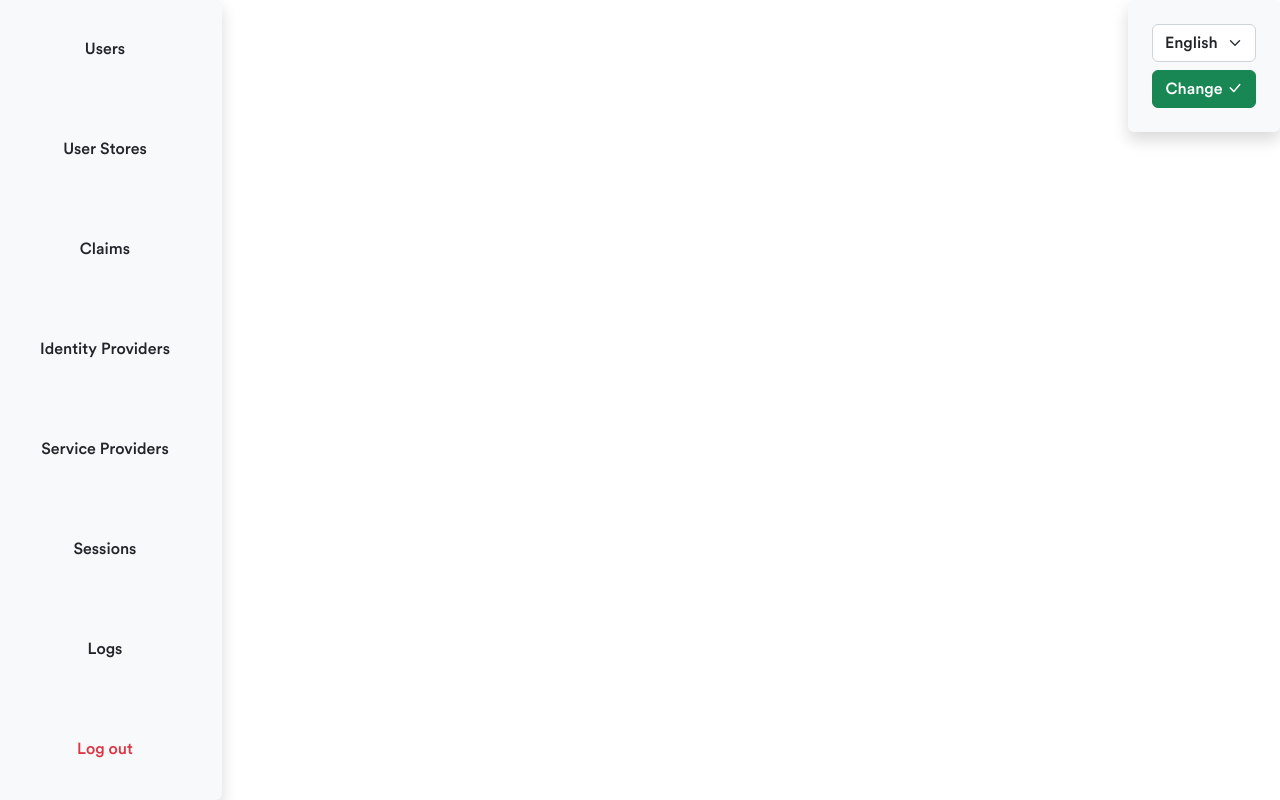
After one commit to bourbour619/auth0n, a Django app: page /dashboard/ in a window 1280 px wide. The commit adds this page. Run offline with Django 4.2, Linux system fonts and the light colour scheme; some libraries are stand-ins or nearby versions.

Commit message:
language translation way changed

```diff
--- a/account/templates/account/profile.html
+++ b/account/templates/account/profile.html
@@ -55,7 +55,7 @@
       $(".nav a").each(function(){
         $(this).on("mouseenter", function(){
               v = $.trim($(this).text())
-              if(v == 'خروج'){
+              if(v == "{% translate "Log out" %}"){
                 $(this).addClass("text-bg-danger")
                 $(this).removeClass("link-danger")
               } else {
@@ -67,7 +67,7 @@
         $(this).on("mouseleave", function(){
             v = $.trim($(this).text())
             if(!$(this).hasClass('active')){
-              if(v == 'خروج'){
+              if(v == "{% translate "Log out" %}"){
                 $(this).removeClass("text-bg-danger")
                 $(this).addClass("link-danger")
               } else {
--- a/auth0n/settings.py
+++ b/auth0n/settings.py
@@ -41,7 +41,8 @@ INSTALLED_APPS = [
     'django.forms',
     'widget_tweaks',
     'core',
-    'account'
+    'account',
+    'dashboard'
 ]
 
 MIDDLEWARE = [
--- a/auth0n/urls.py
+++ b/auth0n/urls.py
@@ -24,5 +24,10 @@ urlpatterns = i18n_patterns(
     path('admin/', admin.site.urls),
     path('', ProfileAccountRedirectView.as_view(), name='index'),
     path('account/', include('account.urls', namespace='account')),
+    path('dashboard/', include('dashboard.urls', namespace='dashbaord')),
     prefix_default_language=False
 )
+
+urlpatterns += [
+    path("i18n/", include("django.conf.urls.i18n")),
+]
--- a/core/middleware.py
+++ b/core/middleware.py
@@ -11,7 +11,6 @@ class LanguageMiddelware:
         except KeyError:
             pass
 
-        # translation.activate(settings.LANGUAGE_CODE.split('-')[0])
         response = self.get_response(request)
 
         return response
--- /dev/null
+++ b/dashboard/templates/dashboard/main.html
@@ -0,0 +1,72 @@
+{% extends "base.html" %}
+
+{% load i18n %}
+
+{% block content %}
+    <div class="container m-0 p-0">
+        <div class="row align-items-center vh-100">
+            <div class="col-12 row rounded h-100">
+                <div class="col-auto d-flex gap-4 shadow h-100 bg-light rounded">
+                    <ul class="nav flex-column justify-content-around align-items-center gap-5 h-100 w-100 p-4">
+                        <li class="nav-item">
+                            <a class="nav-link
+                                {% if url == 'edit' %} text-bg-primary rounded active {% else %} link-dark {% endif %}"
+                                href="{% url "account:edit" %}">
+                                {% translate "Users" %}
+                            </a>
+                        </li>
+                        <li class="nav-item">
+                            <a class="nav-link
+                                {% if url == 'groups' %} text-bg-primary rounded active {% else %} link-dark {% endif %}"
+                                href="{% url "account:groups" %}">
+                                {% translate "User Stores" %}
+                            </a>
+                        </li>
+                        <li class="nav-item">
+                            <a class="nav-link
+                                {% if url == 'sessions' %} text-bg-primary rounded active {% else %} link-dark {% endif %}"
+                                href="{% url "account:sessions" %}">
+                                {% translate "Claims" %}
+                            </a>
+                        </li>
+                        <li class="nav-item">
+                            <a class="nav-link
+                                {% if url == 'permissions' %} text-bg-primary rounded active {% else %} link-dark {% endif %}"
+                                href="{% url "account:permissions" %}">
+                                {% translate "Identity Providers" %}
+                            </a>
+                        </li>
+                        <li class="nav-item">
+                            <a class="nav-link
+                                {% if url == 'sessions' %} text-bg-primary rounded active {% else %} link-dark {% endif %}"
+                                href="{% url "account:sessions" %}">
+                                {% translate "Service Providers" %}
+                            </a>
+                        </li>
+                        <li class="nav-item">
+                            <a class="nav-link
+                                {% if url == 'sessions' %} text-bg-primary rounded active {% else %} link-dark {% endif %}"
+                                href="{% url "account:sessions" %}">
+                                {% translate "Sessions" %}
+                            </a>
+                        </li>
+                        <li class="nav-item">
+                            <a class="nav-link
+                                {% if url == 'sessions' %} text-bg-primary rounded active {% else %} link-dark {% endif %}"
+                                href="{% url "account:sessions" %}">
+                                {% translate "Logs" %}
+                            </a>
+                        </li>
+                        <li class="nav-item">
+                            <a class="nav-link link-danger" href="{% url "account:logout" %}">
+                                {% translate "Log out" %}
+                            </a>
+                        </li>
+                    </ul>
+                    {% comment %} <div class="vr"></div> {% endcomment %}
+                </div>
+                {% block profile_view %}{% endblock %}
+            </div>
+        </div>
+    </div>
+{% endblock %}
--- a/dashboard/urls.py
+++ b/dashboard/urls.py
@@ -3,3 +3,7 @@ from .views import *
 
 
 app_name = 'dashboard'
+
+urlpatterns = [
+    path('', get_dashboard, name='dashboard')
+]
--- a/dashboard/views.py
+++ b/dashboard/views.py
@@ -1,3 +1,7 @@
 from django.shortcuts import render
 
 # Create your views here.
+
+
+def get_dashboard(request):
+    return render(request, 'dashboard/main.html')
--- a/templates/base.html
+++ b/templates/base.html
@@ -27,15 +27,24 @@
 
         {% block content %}{% endblock content %}
 
-        {% get_available_languages as languages %}
-        <div class="position-fixed top-50 end-0 translate-middle-y list-group">
-                {% for lang_code, lang_name in languages %}
-                    <a href="{% get_i18n_path lang_code %}" class="list-group-item list-group-item-action {% if lang_code == LANGUAGE_CODE %}active{% endif %}">
-                        {{ lang_name }}
-                    </a>
-                {% endfor %}
-        </div>
-
+        {% get_available_languages as LANGUAGES  %}
+        <form action="{% url 'set_language' %}" method="POST">{% csrf_token %}
+            <div class="position-fixed top-0 end-0 list-group gap-2 shadow bg-light p-4">
+                    <input name="next" type="hidden" value="{{ redirect_to }}">
+                    <select id="setLanguage" name="language" class="form-select">
+                        {% get_language_info_list for LANGUAGES as languages %}
+                        {% for language  in languages %}
+                            <option value="{{ language.code }}" {% if language.code == LANGUAGE_CODE %} selected{% endif %}>
+                                {{ language.name_translated }}
+                            </option>
+                        {% endfor %}
+                    </select>
+                <button type="submit" class="btn btn-success">
+                    {% translate "Change" %}
+                    <i class="bi bi-check-lg"></i>
+                </button>
+            </div>
+        </form>
         {% if messages %}
             <div id="messages" class="position-absolute top-0 start-50 translate-middle-x mt-3" style="z-index: 9999;">
                 {% for message in messages %}
```
Also changed, not shown: locale/fa/LC_MESSAGES/django.po, 1 other file.
